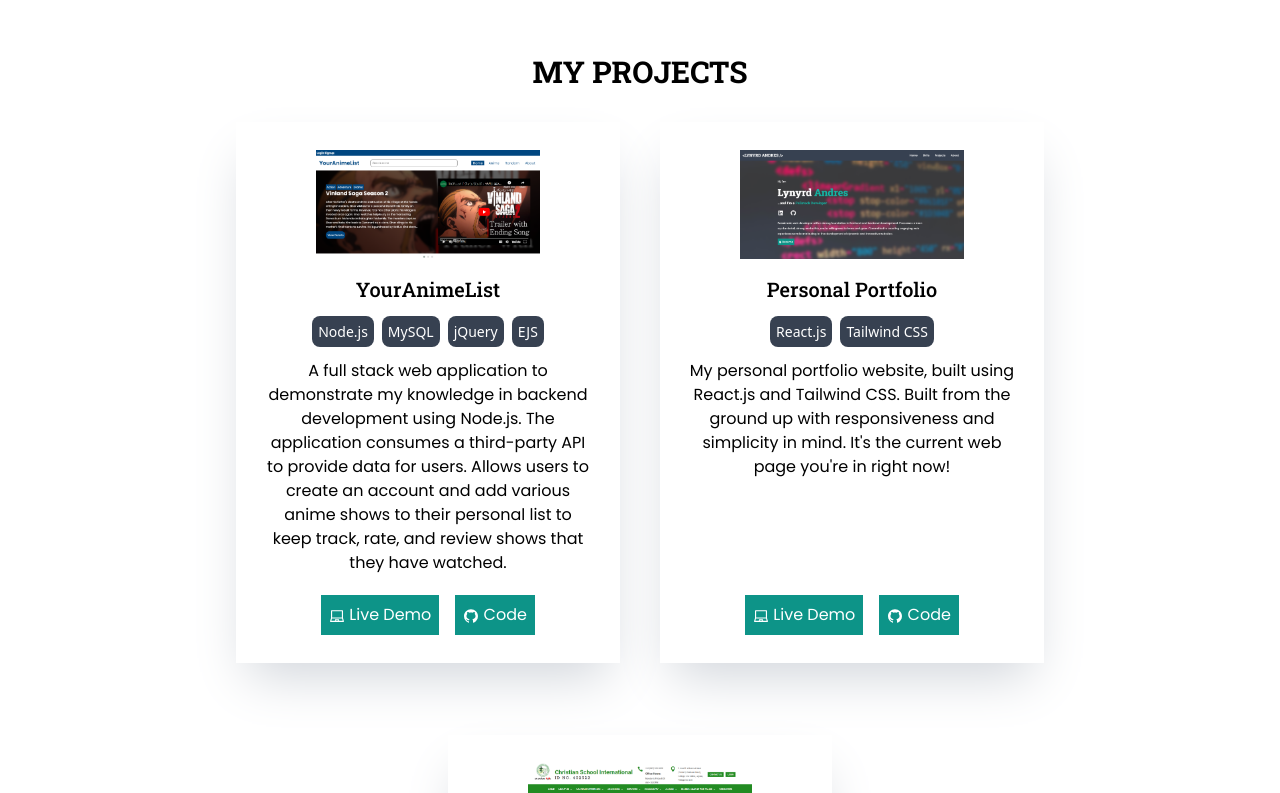
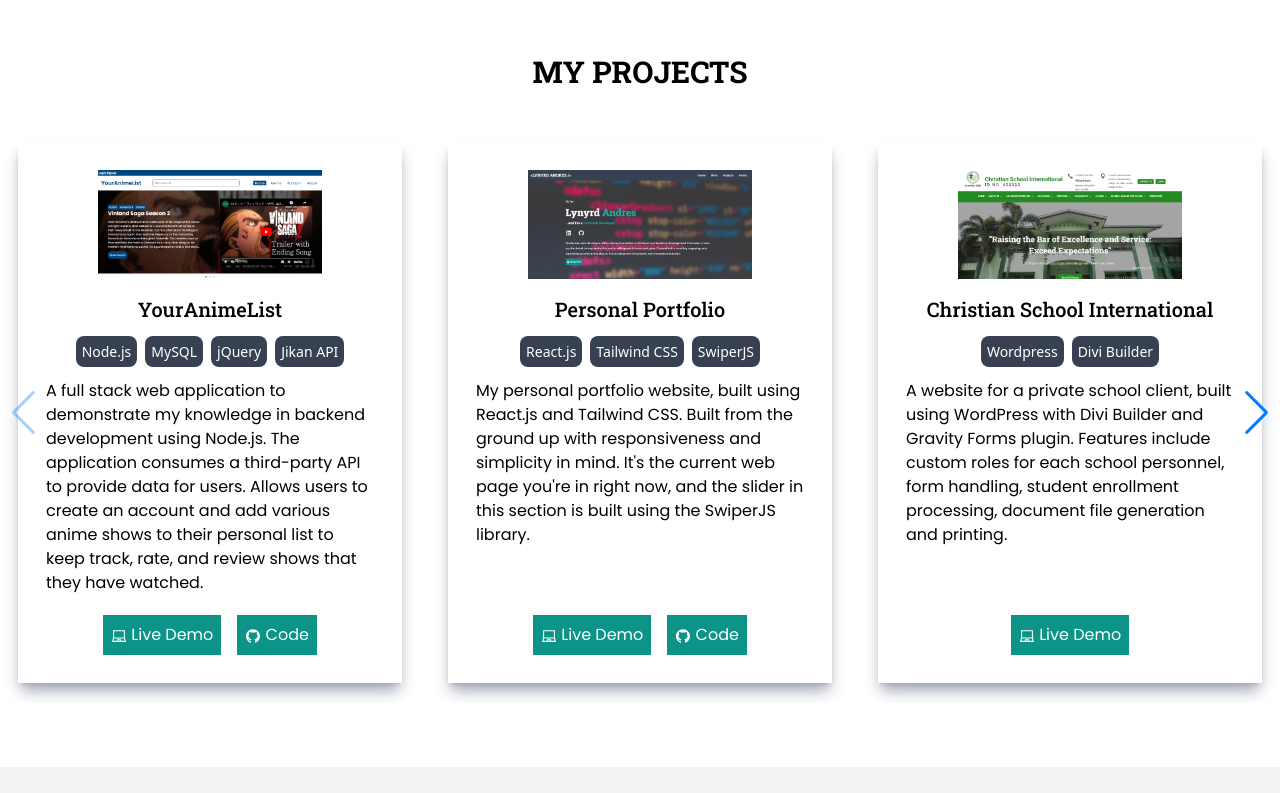
Before and after one commit to KafeinFaita/portfolio, a React (Vite) app: page / in a window 1280 px wide. Shown: the part 1300-2093 px from the top of the page. Built offline with nearby package versions, Linux system fonts and the light colour scheme.

Commit message:
implemented swiper js for the projects section

```diff
--- a/package.json
+++ b/package.json
@@ -15,7 +15,8 @@
     "devicons-react": "^1.2.5",
     "react": "^18.2.0",
     "react-dom": "^18.2.0",
-    "react-icons": "^4.7.1"
+    "react-icons": "^4.7.1",
+    "swiper": "^9.0.5"
   },
   "devDependencies": {
     "@types/react": "^18.0.27",
--- a/src/pages/About.jsx
+++ b/src/pages/About.jsx
@@ -7,7 +7,7 @@
             <SectionTitle title="ABOUT ME" />
             <div className="flex justify-center items-center flex-wrap max-w-6xl md:gap-10">
                 <img src={programmerImg} alt="" className="mb-10 md:max-w-md lg:flex-1"/>
-                <p className="lg:flex-1 leading-10">As a coding bootcamp graduate with a passion for coding, I am driven to pursue a career in the industry. Through my dedication to learning and practicing various programming languages, I have developed a strong foundation in both frontend and backend web development and am eager to apply my skills in a professional setting. I am a motivated and detail-oriented individual with a strong work ethic and a willingness to learn and grow within a team. I am excited to contribute my talents and gain hands-on experience in a web developer position.</p>
+                <p className="lg:flex-1 leading-10">As a career-shifter with a passion for coding, I am driven to pursue a career in the industry. Through my dedication to learning and practicing various programming languages, I have developed a strong foundation in both frontend and backend web development and am eager to apply my skills in a professional setting. I am a motivated and detail-oriented individual with a strong work ethic and a willingness to learn and grow within a team. I am excited to contribute my talents and gain hands-on experience in a web developer position.</p>
             </div>
         </div>
     )
--- a/src/pages/Projects.jsx
+++ b/src/pages/Projects.jsx
@@ -1,32 +1,47 @@
 import SectionTitle from "../components/SectionTitle";
 import Button from "../components/Button";
-// import website from "../assets/Website.jpg";
+import website from "../assets/Website.jpg";
 import yourAnimeList from "../assets/your_anime_list.png";
 import capcsi from "../assets/capcsi.png";
 import portfolio from "../assets/portfolio.png";
 import { AiOutlineLaptop, AiOutlineGithub } from "react-icons/ai";
+import { Swiper, SwiperSlide } from 'swiper/react';
+import { Navigation, Pagination, Scrollbar, A11y } from 'swiper';
+
+// Import Swiper styles
+import 'swiper/css';
+import 'swiper/css/navigation';
+import 'swiper/css/pagination';
+import 'swiper/css/scrollbar';
 
 const projects = [
     {
         title: "YourAnimeList",
         image: yourAnimeList,
-        tech: ["Node.js", "MySQL", "jQuery", "EJS"],
+        tech: ["Node.js", "MySQL", "jQuery", "Jikan API"],
         url: "https://anime-listing.onrender.com/",
         githubUrl: "https://github.com/KafeinFaita/anime-listing",
         description: "A full stack web application to demonstrate my knowledge in backend development using Node.js. The application consumes a third-party API to provide data for users. Allows users to create an account and add various anime shows to their personal list to keep track, rate, and review shows that they have watched."
     }, {
         title: "Personal Portfolio",
         image: portfolio,
-        tech: ["React.js", "Tailwind CSS"],
+        tech: ["React.js", "Tailwind CSS", "SwiperJS"],
         url: "https://lynyrdandres.onrender.com/",
         githubUrl: "https://github.com/KafeinFaita/portfolio",
-        description: "My personal portfolio website, built using React.js and Tailwind CSS. Built from the ground up with responsiveness and simplicity in mind. It's the current web page you're in right now!"
+        description: "My personal portfolio website, built using React.js and Tailwind CSS. Built from the ground up with responsiveness and simplicity in mind. It's the current web page you're in right now, and the slider in this section is built using the SwiperJS library."
     }, {
         title: "Christian School International",
         image: capcsi,
         url: "https://www.capcsi.com/",
         tech: ["Wordpress", "Divi Builder"],
         description: "A website for a private school client, built using WordPress with Divi Builder and Gravity Forms plugin. Features include custom roles for each school personnel, form handling, student enrollment processing, document file generation and printing."
+    },
+    {
+        title: "Loan Management System (ongoing)",
+        image: website,
+        url: "https://andres-loaning-app.onrender.com/dashboard/",
+        tech: ["Node.js", "React.js", "Tailwind CSS", "MongoDB"],
+        description: "Still under development, my end goal for this web app is a management system to track loans."
     }
 
 ]
@@ -35,10 +50,27 @@
     return (
         <div className="flex p-10 flex-col items-center lg:py-16" id="projects">
             <SectionTitle title="MY PROJECTS"/>
-            <div className="md:flex md:gap-10 md:flex-wrap max-w-7xl justify-center">
+            <div className="md:flex md:gap-10 md:flex-wrap max-w-[1600px]">
+                <Swiper
+                    modules={[Navigation, Pagination, Scrollbar, A11y]}
+                    navigation
+                    slidesPerView={1}
+                    spaceBetween={10}
+                    breakpoints={{
+                        800: {
+                            slidesPerView: 2
+                        },
+                        1200: {
+                            slidesPerView: 3
+                        },
+                    }}
+                    className="w-screen py-5"
+                >
+
+
                 {projects.map(project =>
-
-                <div className="flex flex-col items-center text-center p-7 max-w-sm mb-8 shadow-2xl shadow-gray-300" key={project.title}>
+                    <SwiperSlide>
+                    <div className="flex flex-col items-center text-center p-7 max-w-sm shadow-gray-400 shadow-lg h-full mx-auto" key={project.title}>
                         <img src={project.image} alt="" className="w-56" />
                         <h3 className="mt-4 text-xl font-medium">{project.title}</h3>
                         <div className="my-4">
@@ -46,7 +78,7 @@
                             <span className="p-1.5 mx-1 bg-gray-700 rounded-lg text-white font-medium text-sm" key={tech}>{tech}</span>
                         )}
                         </div>
-                    <p className="mb-5">{project.description}</p>
+                        <p className="mb-5 text-left">{project.description}</p>
                             <div className="flex gap-4 mt-auto">
                                 <Button title="Live Demo" icon={<AiOutlineLaptop className="inline-block" />} url={project.url} />
 
@@ -54,7 +86,9 @@
 
                             </div>
                     </div>
+                    </SwiperSlide>
                 )}
+                </Swiper>
 
             </div>
 
```
Also changed, not shown: 1 other file (tests, documents, lock files or other folders). Lines whose indentation alone changed are shown as unchanged.
